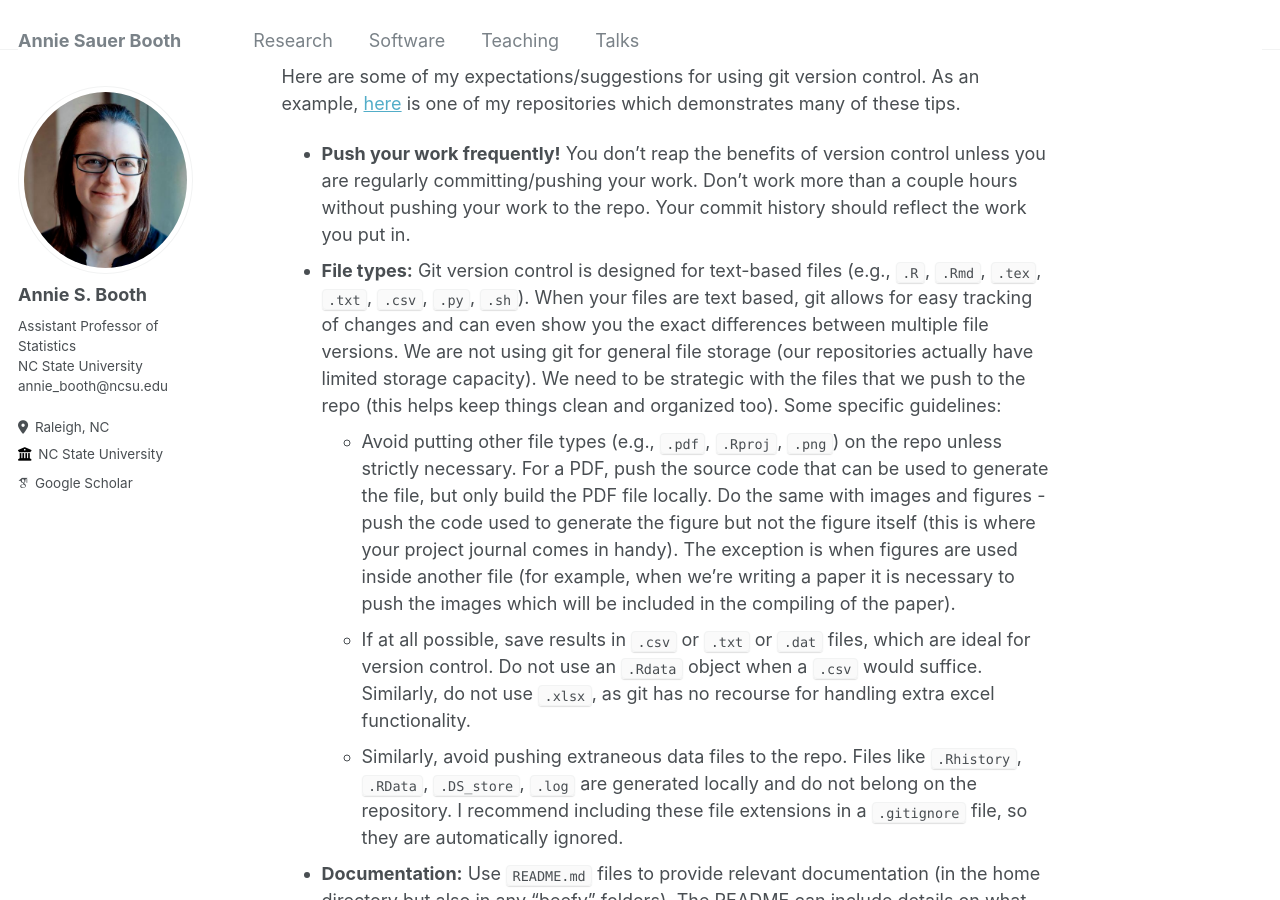
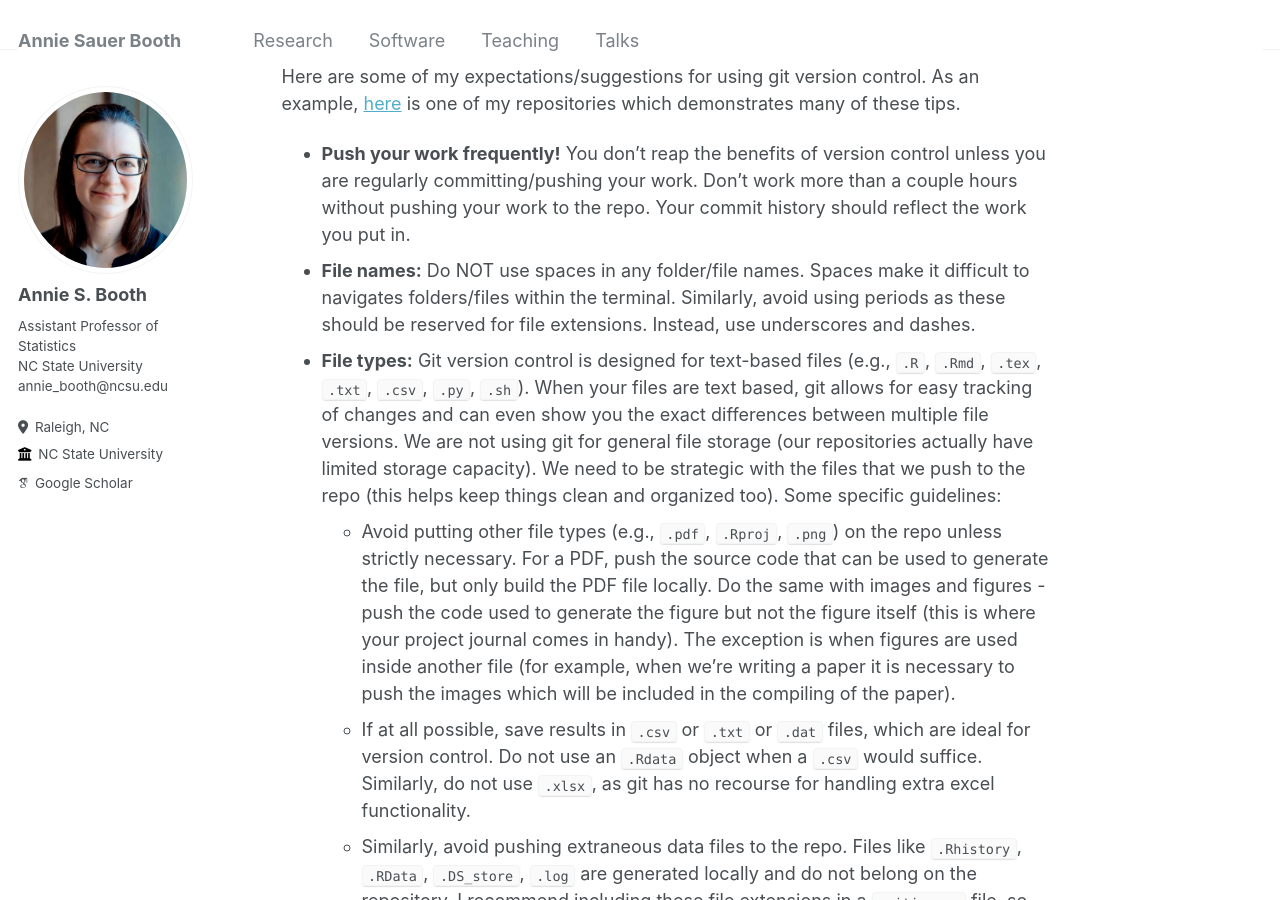
Before and after one commit to anniesbooth/anniesbooth.github.io, a Jekyll site: the page built from _pages/guide.md, in a window 1280 px wide and 900 px high, scrolled down 3597 px. Built offline with Jekyll 4.4.1, drawn with Linux system fonts in a browser that asks for light colours; some web fonts are replaced.

Commit message:
note on file names

```diff
--- a/_pages/guide.md
+++ b/_pages/guide.md
@@ -52,6 +52,7 @@ Best Practices for Git
 Here are some of my expectations/suggestions for using git version control.  As an example, [here](https://bitbucket.org/gramacylab/deepgp-ex/src/master/) is one of my repositories which demonstrates many of these tips.
 
 * **Push your work frequently!** You don't reap the benefits of version control unless you are regularly committing/pushing your work.  Don't work more than a couple hours without pushing your work to the repo.  Your commit history should reflect the work you put in.
+* **File names:** Do NOT use spaces in any folder/file names.  Spaces make it difficult to navigates folders/files within the terminal.  Similarly, avoid using periods as these should be reserved for file extensions.  Instead, use underscores and dashes.
 * **File types:** Git version control is designed for text-based files (e.g., `.R`, `.Rmd`, `.tex`, `.txt`, `.csv`, `.py`, `.sh`).  When your files are text based, git allows for easy tracking of changes and can even show you the exact differences between multiple file versions.  We are not using git for general file storage (our repositories actually have limited storage capacity).  We need to be strategic with the files that we push to the repo (this helps keep things clean and organized too).  Some specific guidelines:
 	+ Avoid putting other file types (e.g., `.pdf`, `.Rproj`, `.png`) on the repo unless strictly necessary.  For a PDF, push the source code that can be used to generate the file, but only build the PDF file locally.  Do the same with images and figures - push the code used to generate the figure but not the figure itself (this is where your project journal comes in handy).  The exception is when figures are used inside another file (for example, when we're writing a paper it is necessary to push the images which will be included in the compiling of the paper).
 	+ If at all possible, save results in `.csv` or `.txt` or `.dat` files, which are ideal for version control.  Do not use an `.Rdata` object when a `.csv` would suffice.  Similarly, do not use `.xlsx`, as git has no recourse for handling extra excel functionality.
```
